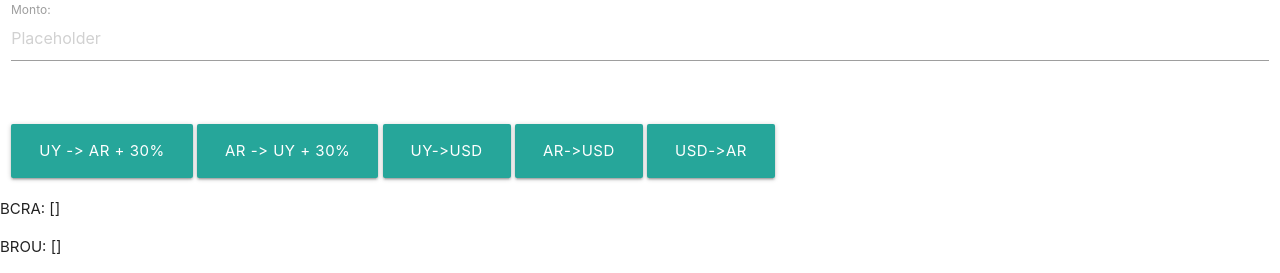
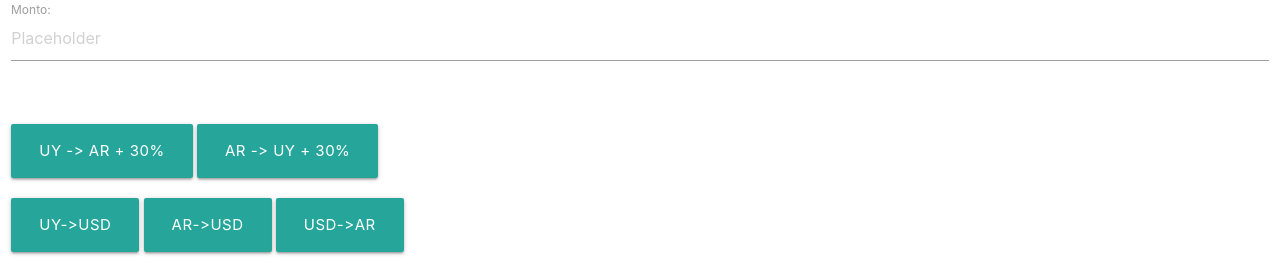
Before and after one commit to marioalop/calc-ar-uy, a Flask app: template templates/index.html in a window 1280 px wide. Shown: the top 273 px of the page. Run offline with Flask 2, Linux system fonts and the light colour scheme; the template is opened without the code that fills it: most values are stand-ins (such as "Sample title", 1, 10 or a date in 2020).

Commit message:
fix requirements

```diff
--- a/templates/index.html
+++ b/templates/index.html
@@ -3,11 +3,12 @@
 <head>
     <meta charset="UTF-8">
     <title>Title</title>
+    <!--Import Google Icon Font-->
+      <link href="https://fonts.googleapis.com/icon?family=Material+Icons" rel="stylesheet">
     <!-- Compiled and minified CSS -->
     <link rel="stylesheet" href="https://cdnjs.cloudflare.com/ajax/libs/materialize/1.0.0/css/materialize.min.css">
 
-    <!-- Compiled and minified JavaScript -->
-    <script src="https://cdnjs.cloudflare.com/ajax/libs/materialize/1.0.0/js/materialize.min.js"></script>
+    <meta name="viewport" content="width=device-width, initial-scale=1.0"/>
 
 </head>
 <body>
@@ -26,14 +27,24 @@
       <div class="col s12">
           <a class="btn-large" onclick="uyar()" ontouch="uyar()">UY -> AR + 30%</a>
           <a class="btn-large" onclick="aruy()">AR -> UY + 30%</a>
+      </div>
+    </div>
+
+    <div class="row">
+      <div class="col s12">
           <a class="btn-large" onclick="uyusd()">UY->USD</a>
           <a class="btn-large" onclick="arusd()">AR->USD</a>
           <a class="btn-large" onclick="usdar()">USD->AR</a>
       </div>
     </div>
 
+
+
     <p>BCRA: {{ data.ar }}</p>
     <p>BROU: {{ data.uy }}</p>
+
+<!-- Compiled and minified JavaScript -->
+<script src="https://cdnjs.cloudflare.com/ajax/libs/materialize/1.0.0/js/materialize.min.js"></script>
 <script>
 
 class Calc {
```
